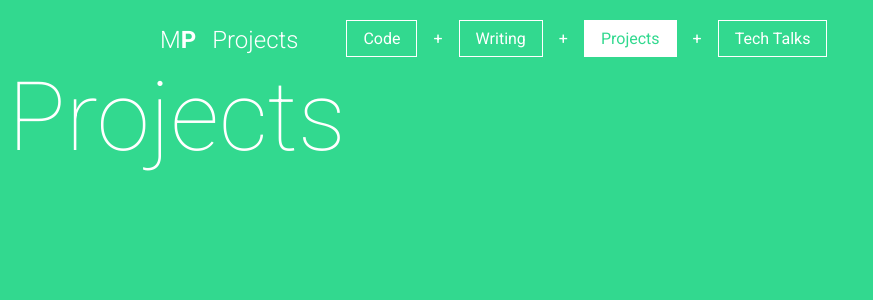
After one commit to mattpiccolella/mattpic, a Flask app: page /projects/ in a window 1280 px wide. The commit adds this page. Shown: the top 300 px of the page, without its empty margins (0-873 px from the left). Run offline with Flask 2, Linux system fonts and the light colour scheme.

Commit message:
Cleaning up some stuff, adding projects page

```diff
--- a/app/__init__.py
+++ b/app/__init__.py
@@ -5,8 +5,8 @@ app = Flask(__name__)
 
 app.config.from_object('config.app_config')
 
-from blog.controllers import blog as blog_module
-app.register_blueprint(blog_module)
+from projects.controllers import projects as projects_module
+app.register_blueprint(projects_module)
 
 from talks.controllers import talks as talks_module
 app.register_blueprint(talks_module)
--- /dev/null
+++ b/app/projects/controllers.py
@@ -0,0 +1,23 @@
+from flask import Blueprint, render_template, abort, send_from_directory
+import json, os
+from .. import app
+
+projects = Blueprint('projects', __name__, url_prefix='/projects')
+
+FILE_NAME = 'projects.json'
+
+@projects.route('/')
+def list():
+  projects = load_projects()
+  print projects['data']
+  return render_template('projects.html', projects=projects['data'])
+
+@projects.route('/<name>')
+def talk(name):
+  # Map the name to the project and then present the data we need.
+  return "Not yet implemented"
+
+def load_projects():
+  file_path = os.path.join(os.path.dirname(os.path.realpath(__file__)),FILE_NAME)
+  with open(file_path) as projects_file:
+    return json.load(projects_file)
--- /dev/null
+++ b/app/projects/projects.json
@@ -0,0 +1,10 @@
+{
+  "data": [
+    {
+      "title" : "Sample Project",
+      "subtitle" : "Sample subtitle",
+      "date" : "4/29/2015",
+      "name" : "Sample Name"
+    }
+  ]
+}
--- /dev/null
+++ b/app/templates/content.html
@@ -0,0 +1,18 @@
+{% extends "base.html" %}
+
+{% block body %}
+<nav>
+  <div class="content">
+    <a href="/"><h3>M<strong>P</strong></h3></a>
+    <h3 class="page-title">{% block title_text %}{% endblock %}</h3>
+    <ul class="in-nav">
+      <li><a href="https://github.com/mjp2220" target="_blank">Code</a></li>
+      <li><a href="https://medium.com/@matthew_pic" target="_blank">Writing</a></li>
+      <li><a href="/projects" {% block projects_class %}{% endblock %}>Projects</a></li>
+      <li><a href="/talks" {% block talks_class %}{% endblock %}>Tech Talks</a></li>
+    </ul>
+  </div>
+</nav>
+{% block content %}
+{% endblock content %}
+{% endblock body %}
--- /dev/null
+++ b/app/templates/projects.html
@@ -0,0 +1,19 @@
+{% extends "content.html" %}
+
+{% block title %}
+Matt Pic | Projects
+{% endblock %}
+
+{% block title_text %}
+Projects
+{% endblock %}
+
+{% block projects_class %}
+class="active"
+{% endblock %}
+
+{% block content %}
+<div class="container">
+  <h1>Projects</h1>
+</div>
+{% endblock %}
```
Also changed, not shown: app/templates/index.html (+5 -5 lines), app/templates/talks.html (+11 -3 lines), requirements.txt (deleted, +0 -60 lines), README.md, app/projects/__init__.py (added).
